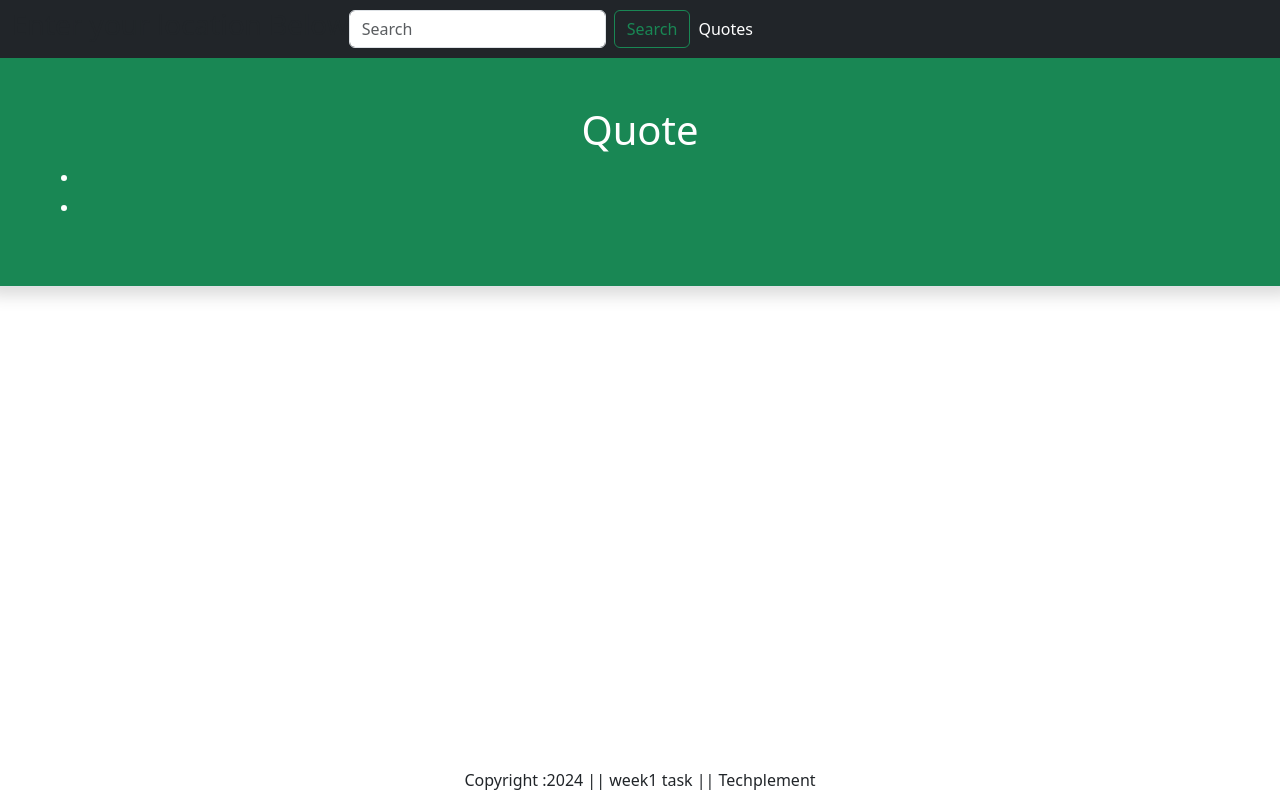
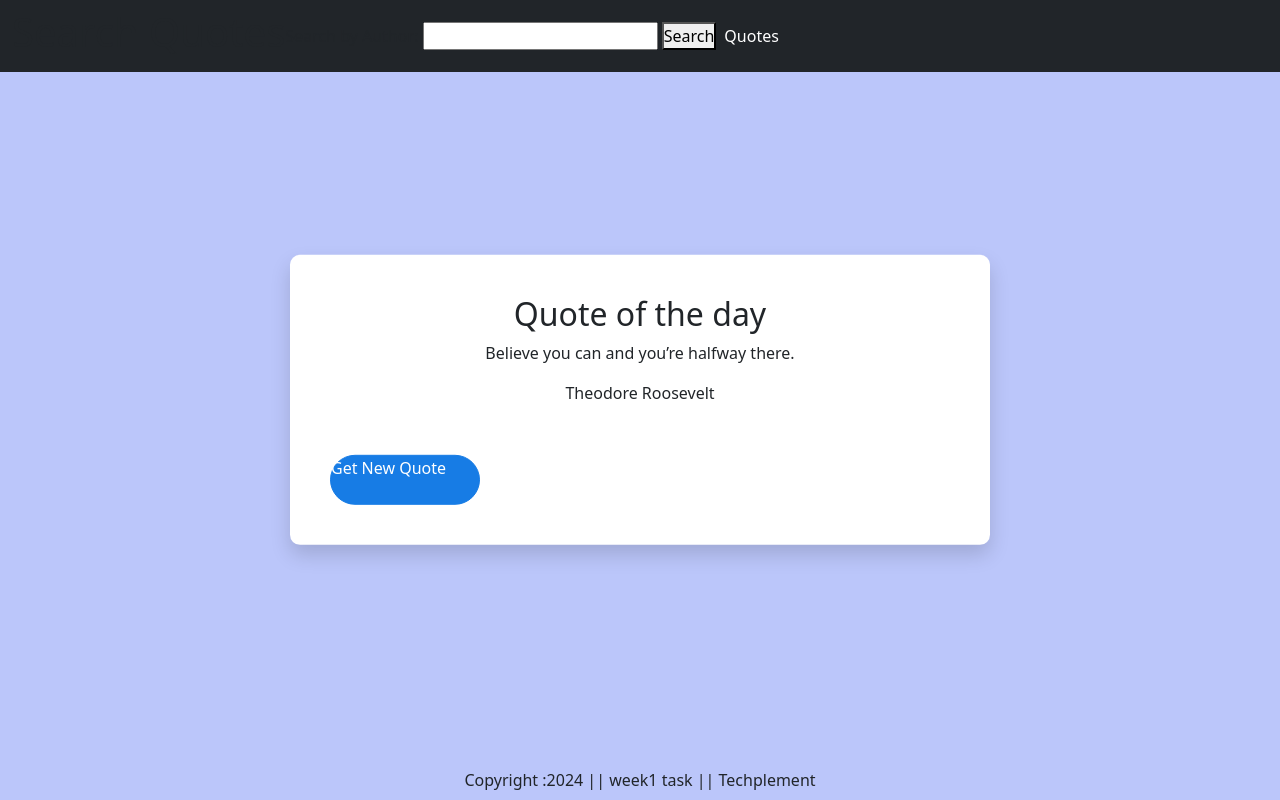
Before and after one commit to anshadpp/Techplement, a Django app: page / in a window 1280 px wide. Run offline with Django 4.2, Linux system fonts and the light colour scheme; data comes from the database, SQL or seed files in the repository; both versions use the stored data as it was after the commit.

Commit message:
data model

```diff
--- a/quotes/urls.py
+++ b/quotes/urls.py
@@ -6,4 +6,5 @@
 urlpatterns = [
 
     path('',views.index),
+    path('search/', views.search_quotes, name='search'),
 ]
--- a/quotes/views.py
+++ b/quotes/views.py
@@ -1,12 +1,25 @@
 from django.shortcuts import render
 from . models import Quotes
-
+import random
 # Create your views here.
 def index(request):
-    return render(request,'index.html')
+    all_quotes = Quotes.objects.all()
 
 
-def search(request):
-    query=request.GET['search']
-    author = Quotes.objects.filter(Q(place__icontains=query))
-    return render(request,"search.html",locals())
+    random_quote = random.choice(all_quotes)
+    return render(request,'index.html',{'quote': random_quote})
+
+# def quotes(request):
+#     quotes=Quotes.objects.all()
+#
+#     return render(request)
+
+def search_quotes(request):
+    if 'author' in request.GET:
+        author_name = request.GET['author']
+        # Perform case-insensitive search for quotes by author name
+        quotes = Quotes.objects.filter(author__icontains=author_name)
+    else:
+        quotes = []
+
+    return render(request, 'search.html', {'quotes': quotes})
--- a/static/app/css/style.css
+++ b/static/app/css/style.css
@@ -85,3 +85,44 @@
 .goodnesssec a{
     text-decoration: none;
 }
+
+*{
+    margin:0;
+    padding:0;
+    box-sizing:border-box;
+}
+body{
+    background: #bbc6fa;
+
+}
+.quote-box{
+    background: #fff;
+    width: 700px;
+    position: absolute;
+    top: 50%;
+    left: 50%;
+    transform: translate(-50%,-50%);
+    padding: 40px;
+    border-radius:10px;
+    text-align: center;
+    box-shadow: 0 10px 20px 0px rgba(0, 0, 0, 0.15);
+
+}
+
+.quote-box div{
+    width: 100%;
+    margin-top: 50px;
+    display: flex;
+
+}
+
+.quote-box button{
+    background: rgb(23, 124, 229);
+    color: #fff;
+    border-radius: 25px;
+    border: 1px solid rgb(23, 124, 229);
+    width: 150px;
+    height: 50px;
+    display: flex;
+
+}
--- a/templates/index.html
+++ b/templates/index.html
@@ -17,10 +17,11 @@
 <body>
     <nav class="navbar navbar-expand-lg navbar-dark bg-dark">
         <div class="container-fluid">
-             <h3>Enter your location Below</h3>
-                <form class="d-flex" role="search" action="/search">
-                    <input class="form-control me-2" type="search" placeholder="Search" name="search" aria-label="Search">
-                    <button class="btn btn-outline-success" type="submit">Search</button>
+                <h1>Search Quotes</h1>
+                <form action="{% url 'search' %}" method="get">
+                    <label for="author">Search by Author:</label>
+                    <input type="text" id="author" name="author" required>
+                    <button type="submit">Search</button>
                 </form>
 
              <button class="navbar-toggler" type="button" data-bs-toggle="collapse" data-bs-target="#navbarSupportedContent" aria-controls="navbarSupportedContent" aria-expanded="false" aria-label="Toggle navigation">
@@ -47,19 +48,29 @@
 <!--            </div>-->
 <!--        </div>-->
 <!--    {% endblock banner-slider %}-->
-     {% block information %}
+    {% block information %}
+        <meta name="viewport" content="width=device-width, initial-scale=1.0">
+        <title>Quote of the day</title>
+        <link rel="stylesheet" href="{% static  'app/css/style.css' %}">
+        <div class="quote-box">
+            <h2>Quote of the day</h2>
 
-        <div class="containers">
-            <div class="row bg-success text-center p-5 text-white border-bottom shadow">
-                <h1>Quote</h1>
-                <small class="fs-5">
-                    <ul class="fs-5" style="font-family: Rajdhani;">
-                        <li>{{Quotes.text}}</li>
-                        <li>{{Quotes.author}}</li>
-                    </ul>
-                </small>
+            <blockquote>
+            <p>{{ quote.text }}</p>
+            <footer>{{ quote.author }}</footer>
+            </blockquote>
+            <div>
+                <button onclick="getNewQuote()">Get New Quote</button>
+                <script>
+                  function getNewQuote() {
+            // Redirect to the same page to get a new quote
+                     location.reload();
+                     }
+                 </script>
             </div>
+
         </div>
+
     {% endblock information %}
     {% block main-content %}{% endblock main-content %}
     {% block payment-gateway %}{% endblock payment-gateway %}
```
Also changed, not shown: templates/search.html (+26 -22 lines), db.sqlite3.
